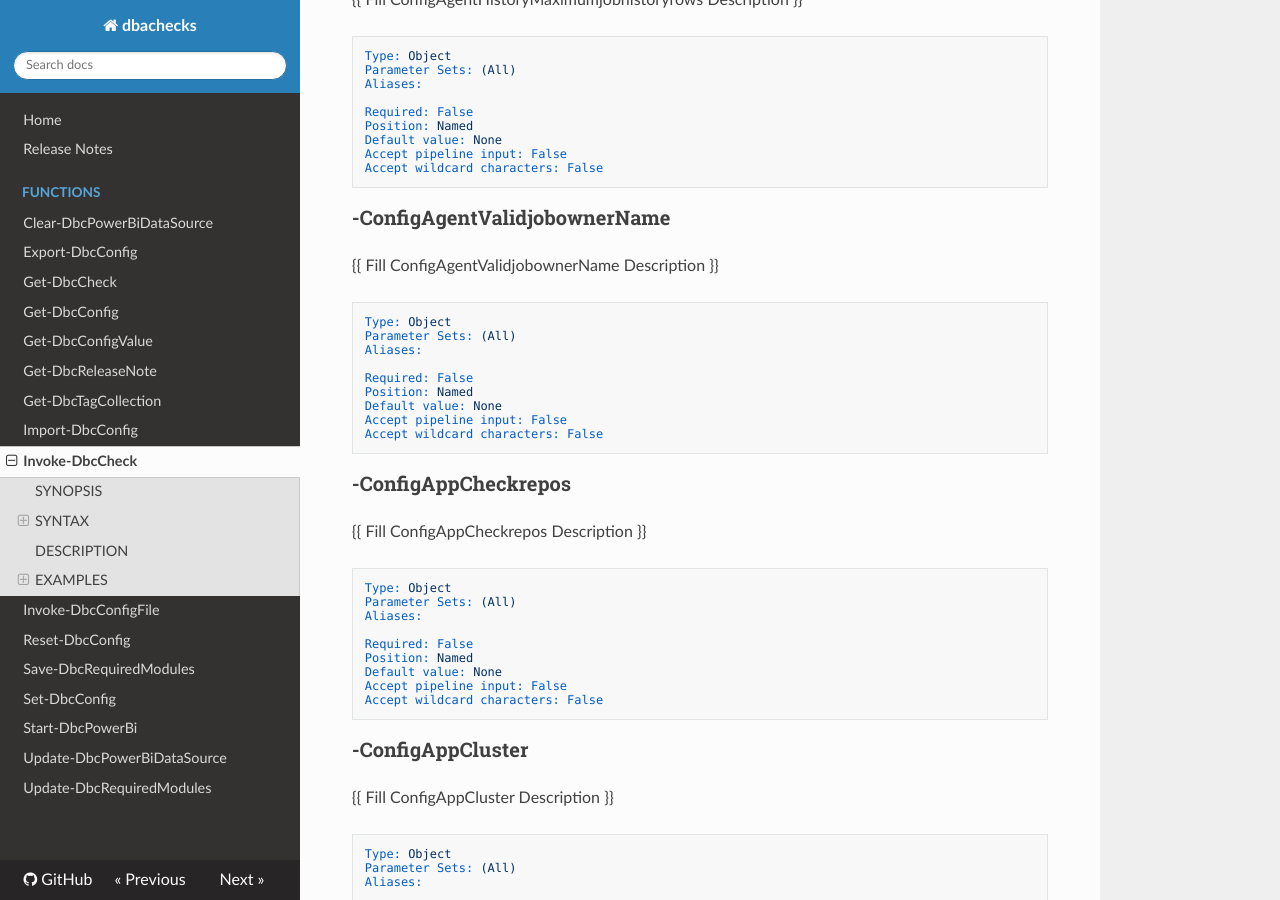
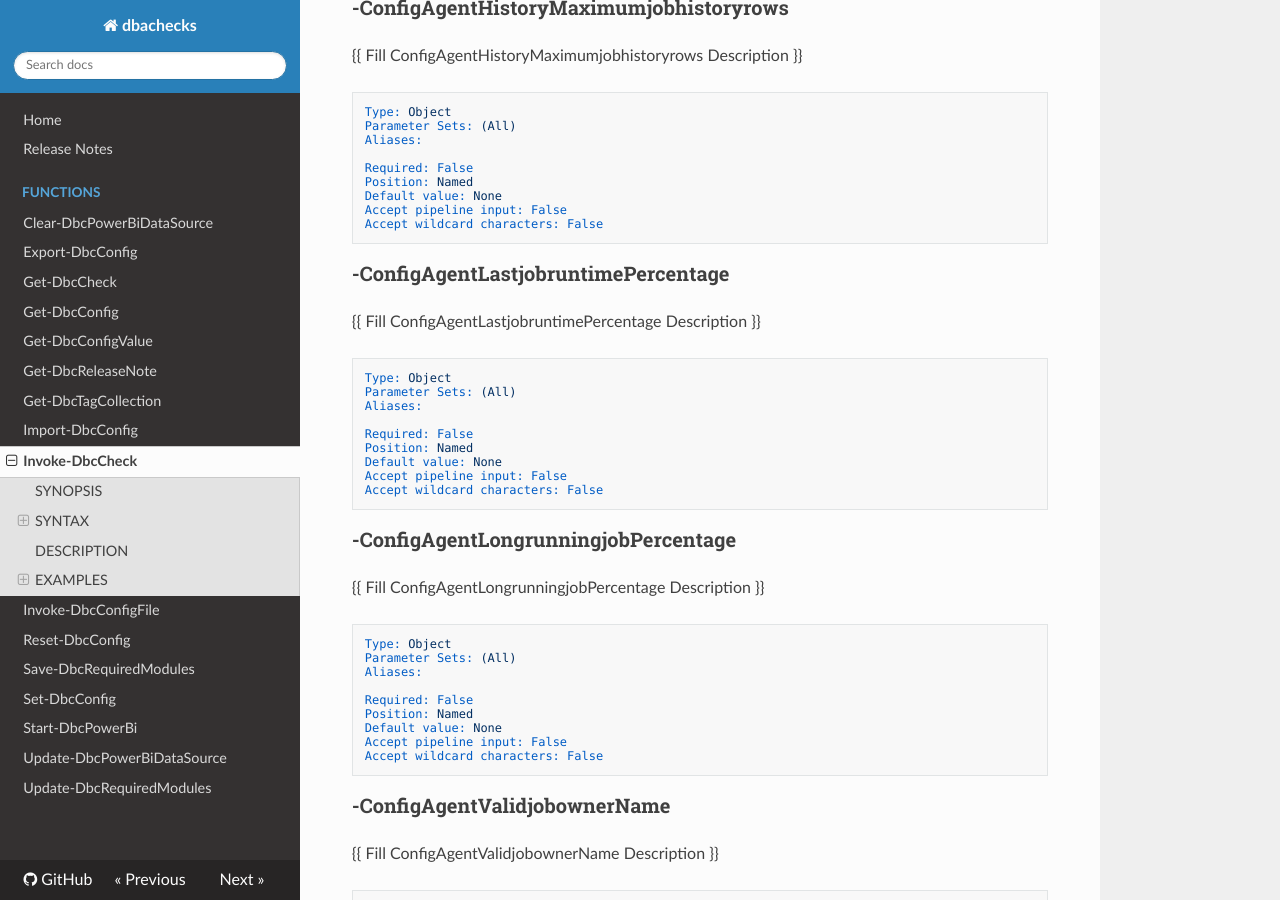
Before and after one commit to dataplat/dbachecks, an MkDocs documentation site: the page built from docs/functions/Invoke-DbcCheck.md, in a window 1280 px wide and 900 px high, scrolled down 15176 px. Built offline with MkDocs 1.6.1, drawn with Linux system fonts in a browser that asks for light colours; nearby versions of some CDN libraries; old or Windows-style settings are respelled for this version of MkDocs; some of the changed text lies outside the part shown.

Commit message:
Updated Version Number and docs from master ***NO_CI***

````diff
--- a/docs/functions/Invoke-DbcCheck.md
+++ b/docs/functions/Invoke-DbcCheck.md
@@ -18,7 +18,8 @@ Invoke-DbcCheck [-Script <Object[]>] [-TestName <String[]>] [-EnableExit] [[-Che
  [-ConfigAgentDbaoperatoremail <Object>] [-ConfigAgentDbaoperatorname <Object>]
  [-ConfigAgentFailedjobExcludecancelled <Object>] [-ConfigAgentFailedjobSince <Object>]
  [-ConfigAgentFailsafeoperator <Object>] [-ConfigAgentHistoryMaximumhistoryrows <Object>]
- [-ConfigAgentHistoryMaximumjobhistoryrows <Object>] [-ConfigAgentValidjobownerName <Object>]
+ [-ConfigAgentHistoryMaximumjobhistoryrows <Object>] [-ConfigAgentLastjobruntimePercentage <Object>]
+ [-ConfigAgentLongrunningjobPercentage <Object>] [-ConfigAgentValidjobownerName <Object>]
  [-ConfigAppCheckrepos <Object>] [-ConfigAppCluster <Object>] [-ConfigAppComputername <Object>]
  [-ConfigAppLocalapp <Object>] [-ConfigAppMaildirectory <Object>] [-ConfigAppSqlcredential <Object>]
  [-ConfigAppSqlinstance <Object>] [-ConfigAppWincredential <Object>]
@@ -111,6 +113,7 @@ Invoke-DbcCheck [-Script <Object[]>] [-TestName <String[]>] [-EnableExit] [[-Che
  [-ConfigAgentDbaoperatorname <Object>] [-ConfigAgentFailedjobExcludecancelled <Object>]
  [-ConfigAgentFailedjobSince <Object>] [-ConfigAgentFailsafeoperator <Object>]
  [-ConfigAgentHistoryMaximumhistoryrows <Object>] [-ConfigAgentHistoryMaximumjobhistoryrows <Object>]
+ [-ConfigAgentLastjobruntimePercentage <Object>] [-ConfigAgentLongrunningjobPercentage <Object>]
  [-ConfigAgentValidjobownerName <Object>] [-ConfigAppCheckrepos <Object>] [-ConfigAppCluster <Object>]
  [-ConfigAppComputername <Object>] [-ConfigAppLocalapp <Object>] [-ConfigAppMaildirectory <Object>]
  [-ConfigAppSqlcredential <Object>] [-ConfigAppSqlinstance <Object>] [-ConfigAppWincredential <Object>]
@@ -862,6 +866,36 @@ Accept pipeline input: False
 Accept wildcard characters: False
 ```
 
+### -ConfigAgentLastjobruntimePercentage
+{{ Fill ConfigAgentLastjobruntimePercentage Description }}
+
+```yaml
+Type: Object
+Parameter Sets: (All)
+Aliases:
+
+Required: False
+Position: Named
+Default value: None
+Accept pipeline input: False
+Accept wildcard characters: False
+```
+
+### -ConfigAgentLongrunningjobPercentage
+{{ Fill ConfigAgentLongrunningjobPercentage Description }}
+
+```yaml
+Type: Object
+Parameter Sets: (All)
+Aliases:
+
+Required: False
+Position: Named
+Default value: None
+Accept pipeline input: False
+Accept wildcard characters: False
+```
+
 ### -ConfigAgentValidjobownerName
 {{ Fill ConfigAgentValidjobownerName Description }}
 
@@ -2902,6 +2936,36 @@ Accept pipeline input: False
 Accept wildcard characters: False
 ```
 
+### -ConfigSkipAgentLastjobruntime
+{{ Fill ConfigSkipAgentLastjobruntime Description }}
+
+```yaml
+Type: Object
+Parameter Sets: (All)
+Aliases:
+
+Required: False
+Position: Named
+Default value: None
+Accept pipeline input: False
+Accept wildcard characters: False
+```
+
+### -ConfigSkipAgentLongrunningjobs
+{{ Fill ConfigSkipAgentLongrunningjobs Description }}
+
+```yaml
+Type: Object
+Parameter Sets: (All)
+Aliases:
+
+Required: False
+Position: Named
+Default value: None
+Accept pipeline input: False
+Accept wildcard characters: False
+```
+
 ### -ConfigSkipBackupReadonly
 {{ Fill ConfigSkipBackupReadonly Description }}
 
````
Also changed, not shown: other parts of docs/functions/Invoke-DbcCheck.md (+4 -2 lines).
